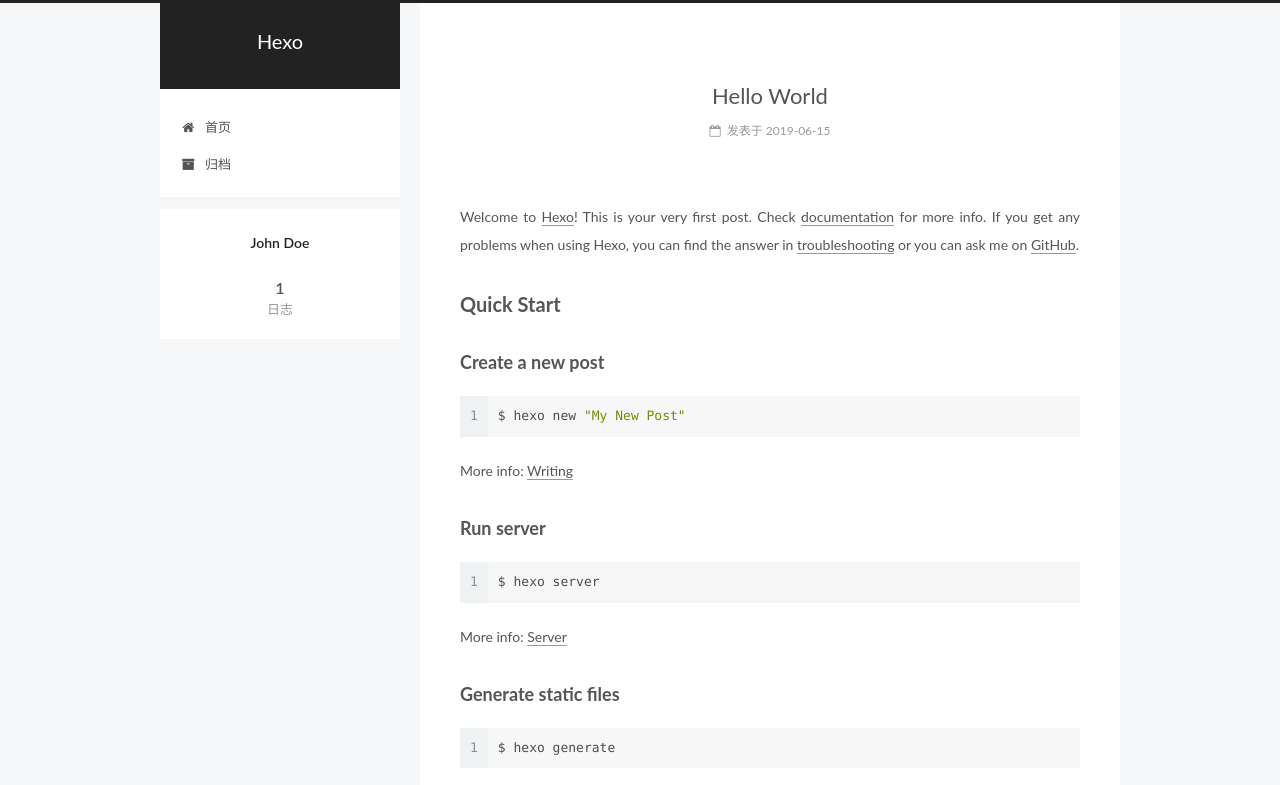
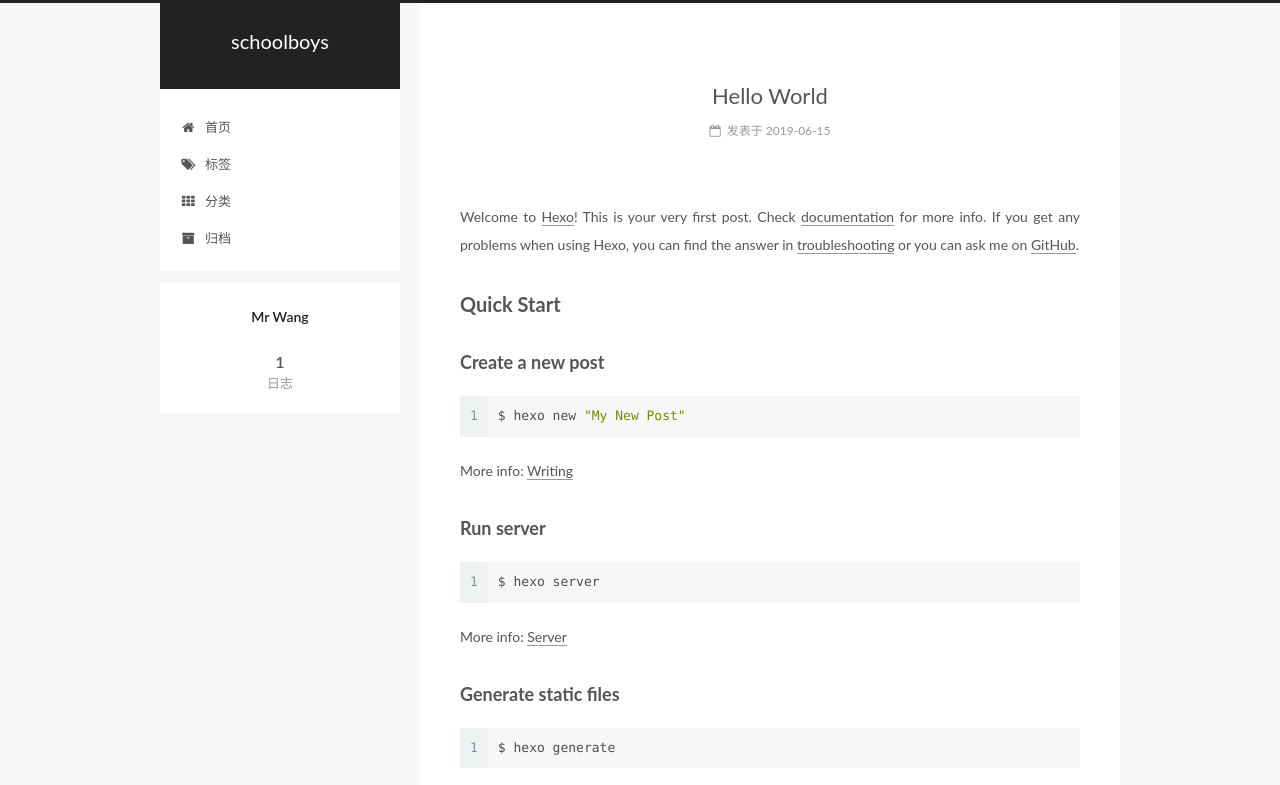
Before and after one commit to yuanhw/yuanhw.github.io, a plain HTML site: page index.html in a window 1280 px wide. Shown: the top 785 px of the page. Drawn offline with Linux system fonts and the light colour scheme.

Commit message:
Site updated: 2019-06-15 16:26:37

```diff
--- a/css/main.css
+++ b/css/main.css
@@ -1823,7 +1823,7 @@
   width: 4px;
   height: 4px;
   border-radius: 50%;
-  background: #d520f1;
+  background: #bea3ab;
 }
 .links-of-blogroll {
   font-size: 13px;
--- a/index.html
+++ b/index.html
@@ -80,12 +80,12 @@
 
 
 <meta property="og:type" content="website">
-<meta property="og:title" content="Hexo">
+<meta property="og:title" content="schoolboys">
 <meta property="og:url" content="http://yoursite.com/index.html">
-<meta property="og:site_name" content="Hexo">
+<meta property="og:site_name" content="schoolboys">
 <meta property="og:locale" content="zh-Hans">
 <meta name="twitter:card" content="summary">
-<meta name="twitter:title" content="Hexo">
+<meta name="twitter:title" content="schoolboys">
 
 
 
@@ -121,7 +121,7 @@
 
 
 
-  <title>Hexo</title>
+  <title>schoolboys</title>
 
 
 
@@ -152,7 +152,7 @@
     <div class="custom-logo-site-title">
       <a href="/" class="brand" rel="start">
         <span class="logo-line-before"><i></i></span>
-        <span class="site-title">Hexo</span>
+        <span class="site-title">schoolboys</span>
         <span class="logo-line-after"><i></i></span>
       </a>
     </div>
@@ -183,6 +183,26 @@
               <i class="menu-item-icon fa fa-fw fa-home"></i> <br>
 
             首页
+          </a>
+        </li>
+
+
+        <li class="menu-item menu-item-tags">
+          <a href="/tags/" rel="section">
+
+              <i class="menu-item-icon fa fa-fw fa-tags"></i> <br>
+
+            标签
+          </a>
+        </li>
+
+
+        <li class="menu-item menu-item-categories">
+          <a href="/categories/" rel="section">
+
+              <i class="menu-item-icon fa fa-fw fa-th"></i> <br>
+
+            分类
           </a>
         </li>
 
@@ -232,13 +252,13 @@
     <link itemprop="mainEntityOfPage" href="http://yoursite.com/2019/06/15/hello-world/">
 
     <span hidden itemprop="author" itemscope itemtype="http://schema.org/Person">
-      <meta itemprop="name" content="John Doe">
+      <meta itemprop="name" content="Mr Wang">
       <meta itemprop="description" content>
       <meta itemprop="image" content="/images/avatar.gif">
     </span>
 
     <span hidden itemprop="publisher" itemscope itemtype="http://schema.org/Organization">
-      <meta itemprop="name" content="Hexo">
+      <meta itemprop="name" content="schoolboys">
     </span>
 
 
@@ -383,7 +403,7 @@
         <div class="site-overview">
           <div class="site-author motion-element" itemprop="author" itemscope itemtype="http://schema.org/Person">
 
-              <p class="site-author-name" itemprop="name">John Doe</p>
+              <p class="site-author-name" itemprop="name">Mr Wang</p>
               <p class="site-description motion-element" itemprop="description"></p>
           </div>
 
@@ -439,7 +459,7 @@
   <span class="with-love">
     <i class="fa fa-user"></i>
   </span>
-  <span class="author" itemprop="copyrightHolder">John Doe</span>
+  <span class="author" itemprop="copyrightHolder">Mr Wang</span>
 
 
 </div>
```
Also changed, not shown: 2019/06/15/hello-world/index.html (+27 -7 lines), archives/2019/06/index.html (+27 -7 lines), archives/2019/index.html (+27 -7 lines), archives/index.html (+27 -7 lines).
